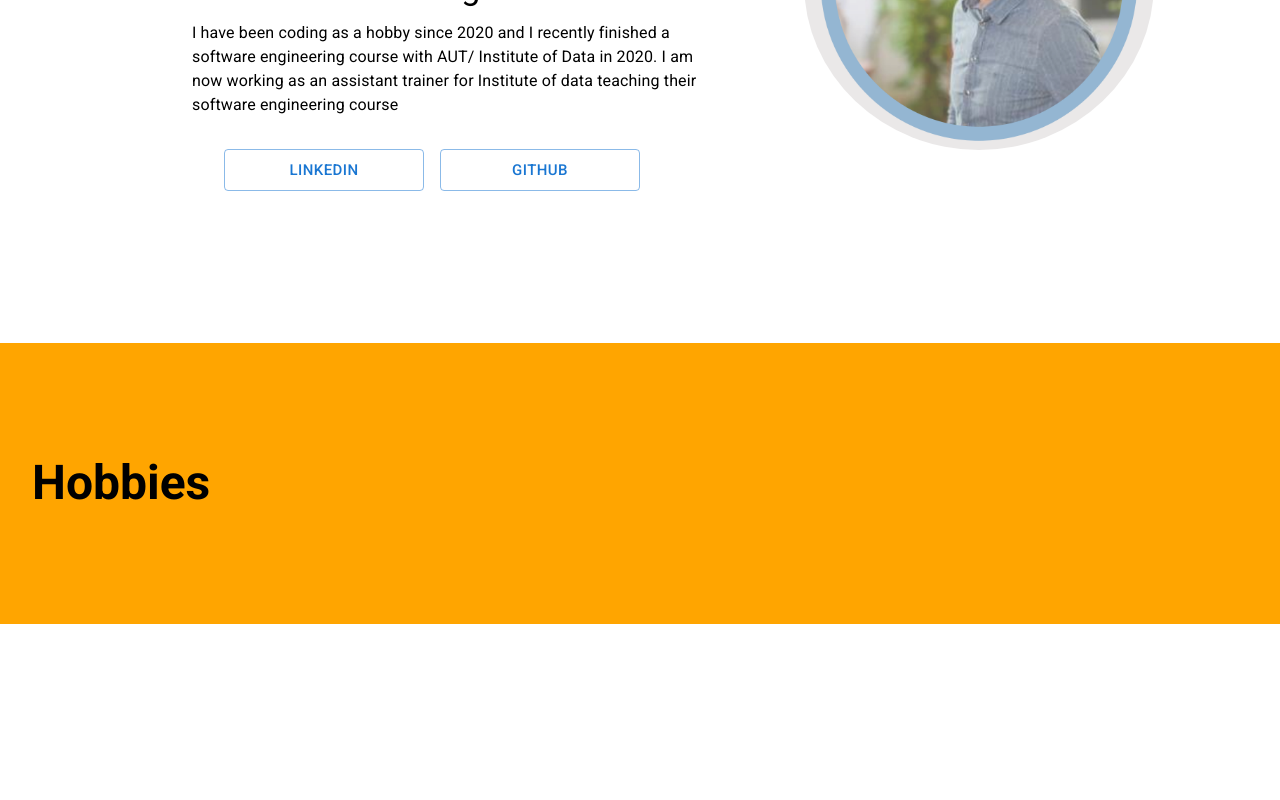
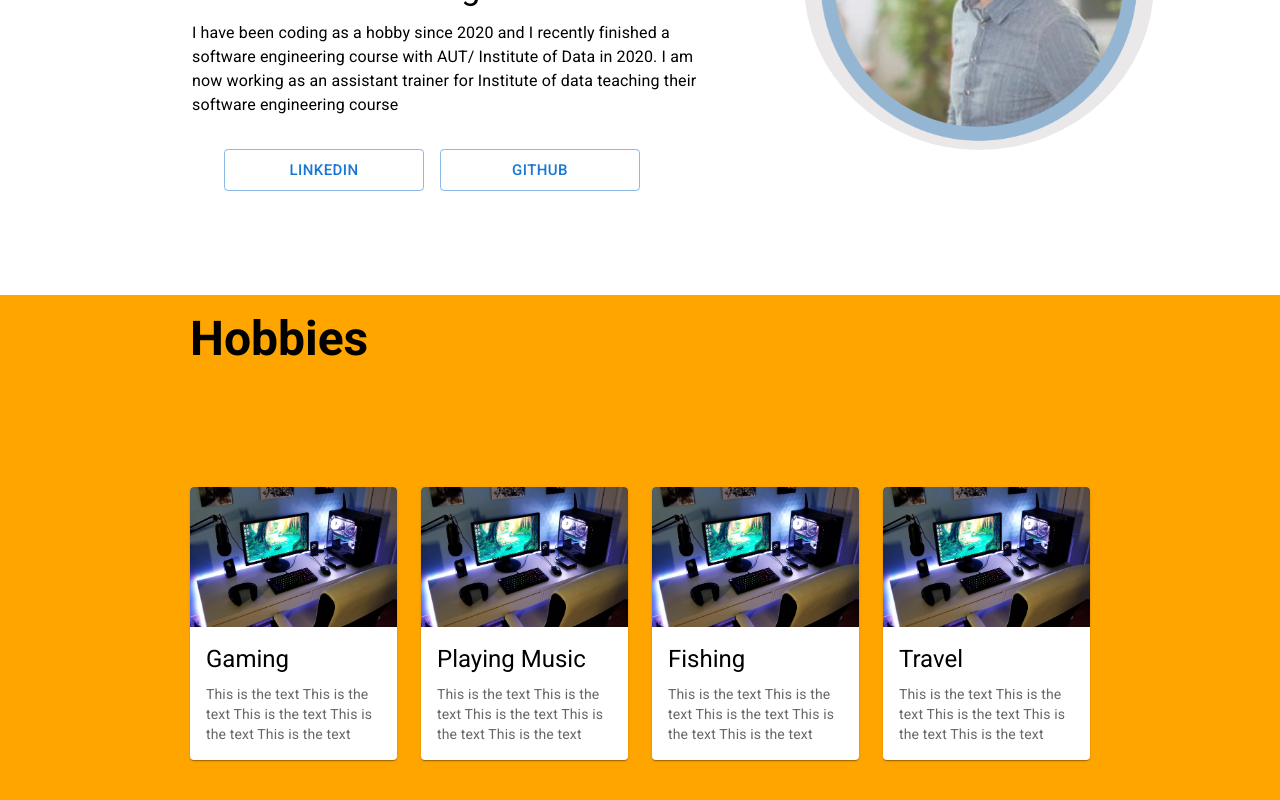
Before and after one commit to Leeroy-Steele/Bio_V2, a React (Create React App) app: page / in a window 1280 px wide. Shown: the part 368-1168 px from the top of the page. Before the commit the page ends 992 px from the top, so only its background shows below. Built offline with nearby package versions, Linux system fonts and the light colour scheme.

Commit message:
Updated hobbies

```diff
--- a/src/components/Hobbies.js
+++ b/src/components/Hobbies.js
@@ -5,21 +5,59 @@ import Typography from '@mui/material/Typography';
 import Stack from '@mui/material/Stack';
 import Button from '@mui/material/Button';
 
+import HobbyCard from './HobbyCard'
+
+// image imports
+import GamingImage from '../images/gamingPhoto.jpg'
+
 export default function Hobbies() {
   return (
-    <>
-        <Grid container spacing={2} mt={6} py={6} sx={{bgcolor: 'orange' }}>
-            <Box m={6} sx={{ width: '100%', maxWidth: 500,  }}>
+    <Box sx={{ bgcolor: 'orange' }}>
 
-                <Typography variant="h3" gutterBottom sx={{fontWeight: 'bold', pt:2}}>
-                    Hobbies
-                </Typography>
+    <Box m={6} sx={{maxWidth:900,m:"auto"}}>
 
+        <Typography variant="h3" gutterBottom sx={{fontWeight: 'bold', pt:2, font:'white'}}>
+            Hobbies
+        </Typography>
 
+        <Grid container spacing={3} mt={6} py={6} justifyContent="center">
 
+            <Grid item xs={8} md={6} lg={3} xl={2}>
+              <HobbyCard
+              imgURL={GamingImage}
+              title="Gaming"
+              text="This is the text  This is the text This is the text This is the text This is the text"
+              />
+            </Grid>
 
-            </Box>
+            <Grid item xs={8} md={6} lg={3} xl={2}>
+              <HobbyCard
+              imgURL={GamingImage}
+              title="Playing Music"
+              text="This is the text  This is the text This is the text This is the text This is the text"
+              />
+            </Grid>
+
+            <Grid item xs={8} md={6} lg={3} xl={2}>
+              <HobbyCard
+              imgURL={GamingImage}
+              title="Fishing"
+              text="This is the text  This is the text This is the text This is the text This is the text"
+              />
+            </Grid>
+
+            <Grid item xs={8} md={6} lg={3} xl={2}>
+              <HobbyCard
+              imgURL={GamingImage}
+              title="Travel"
+              text="This is the text  This is the text This is the text This is the text This is the text"
+              />
+            </Grid>
+
         </Grid>
-    </>
+
+    </Box>
+
+    </Box>
   )
 }
--- /dev/null
+++ b/src/components/HobbyCard.js
@@ -0,0 +1,29 @@
+import * as React from 'react';
+import Card from '@mui/material/Card';
+import CardContent from '@mui/material/CardContent';
+import CardMedia from '@mui/material/CardMedia';
+import Typography from '@mui/material/Typography';
+import { CardActionArea } from '@mui/material';
+
+export default function HobbyCard(props) {
+  return (
+    <Card >
+      <CardActionArea>
+        <CardMedia
+          component="img"
+          height="140"
+          image={props.imgURL}
+          alt="hobby image"
+        />
+        <CardContent>
+          <Typography gutterBottom variant="h5" component="div">
+            {props.title}
+          </Typography>
+          <Typography variant="body2" color="text.secondary">
+            {props.text}
+          </Typography>
+        </CardContent>
+      </CardActionArea>
+    </Card>
+  );
+}
```
Also changed, not shown: src/images/gamingPhoto.jpg (added).
